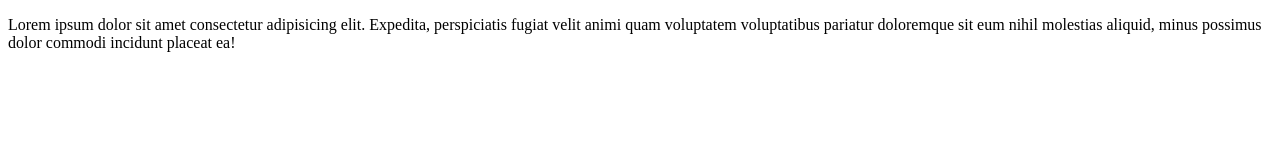
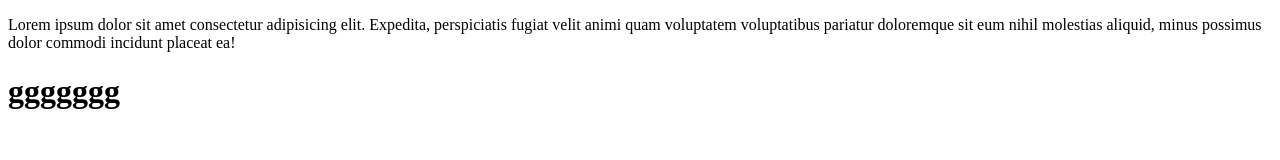
Before and after one commit to dilansachintha/projectNew1, a plain HTML site: page index.html in a window 1280 px wide. Drawn offline with Linux system fonts and the light colour scheme.

Commit message:
i added h1 tag

```diff
--- a/index.html
+++ b/index.html
@@ -10,5 +10,7 @@
     <p>Lorem ipsum dolor sit amet consectetur adipisicing elit.
         Expedita, perspiciatis fugiat velit animi quam voluptatem voluptatibus pariatur doloremque sit eum nihil molestias aliquid,
         minus possimus dolor commodi incidunt placeat ea!</p>
+
+        <h1>ggggggg</h1>
 </body>
 </html>
```
